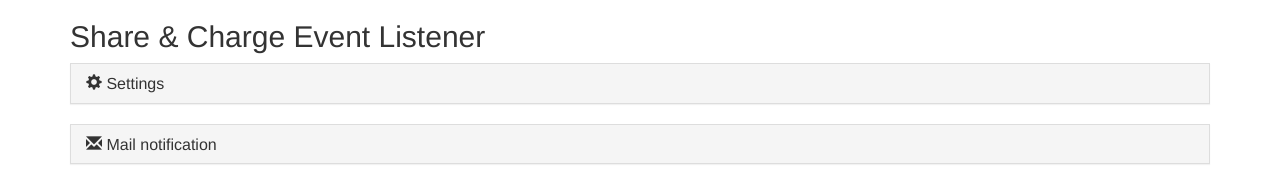
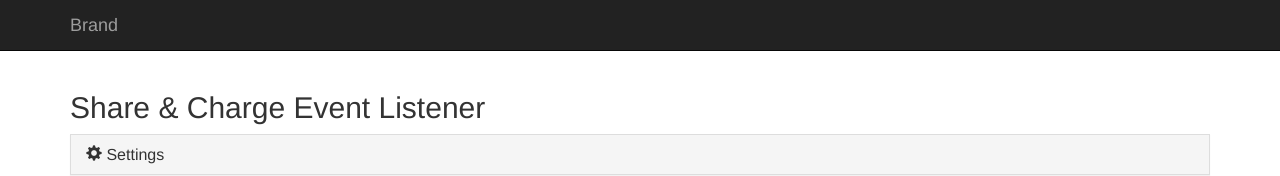
Before and after one commit to hai-ko/contracteventlistener, a plain HTML site: page war/index.html in a window 1280 px wide. Shown: the top 176 px of the page. Drawn offline with nearby package versions, Linux system fonts and the light colour scheme; no server answers.

Commit message:
added navbar to index.html

```diff
--- a/war/index.html
+++ b/war/index.html
@@ -43,6 +43,16 @@
 		crossorigin="anonymous"></script>
 	<script src="js/abi-decoder.js"></script>
 	<script src="js/Chart.bundle.min.js"></script>
+
+	<nav class="navbar navbar-inverse navbar-static-top">
+		<div class="container">
+			<!-- Brand and toggle get grouped for better mobile display -->
+			<div class="navbar-header">
+				<a class="navbar-brand" href="#">Brand</a>
+			</div>
+
+		</div>
+	</nav>
 
 
 	<div class="container">
```
